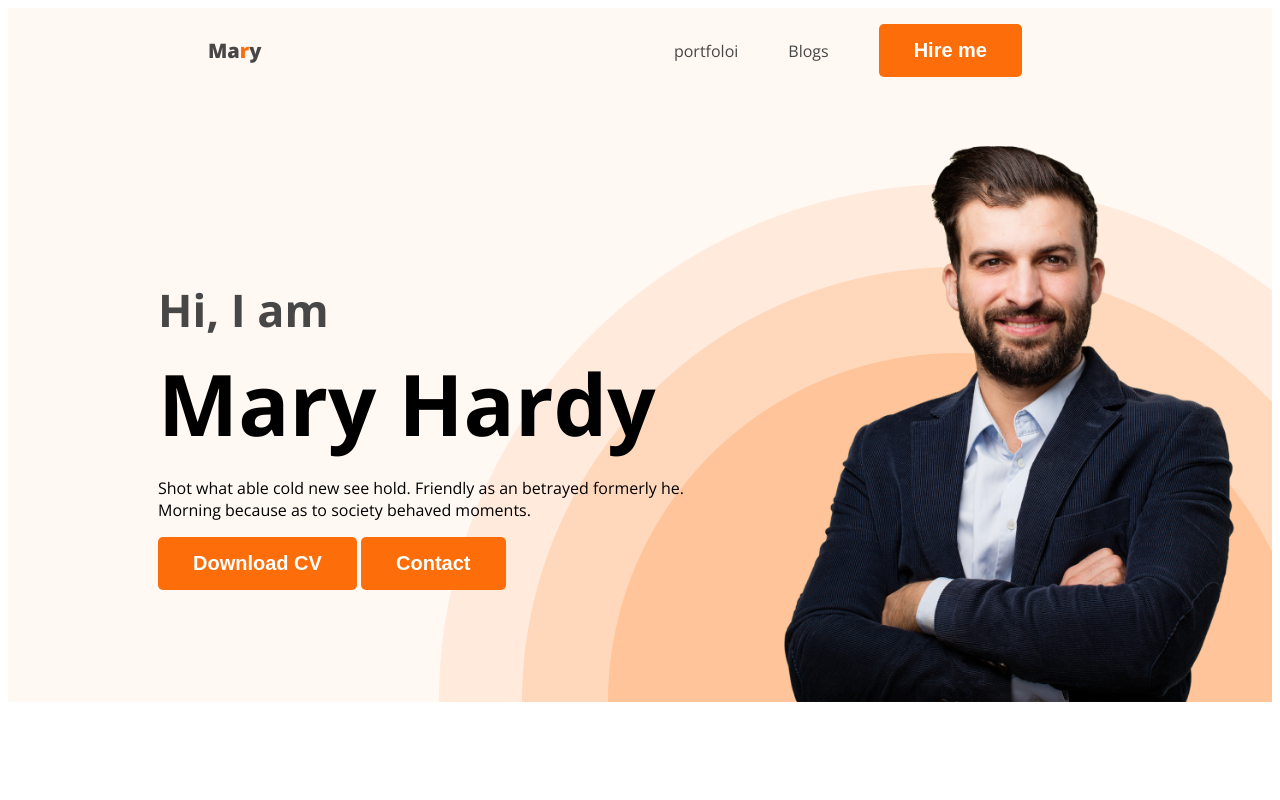
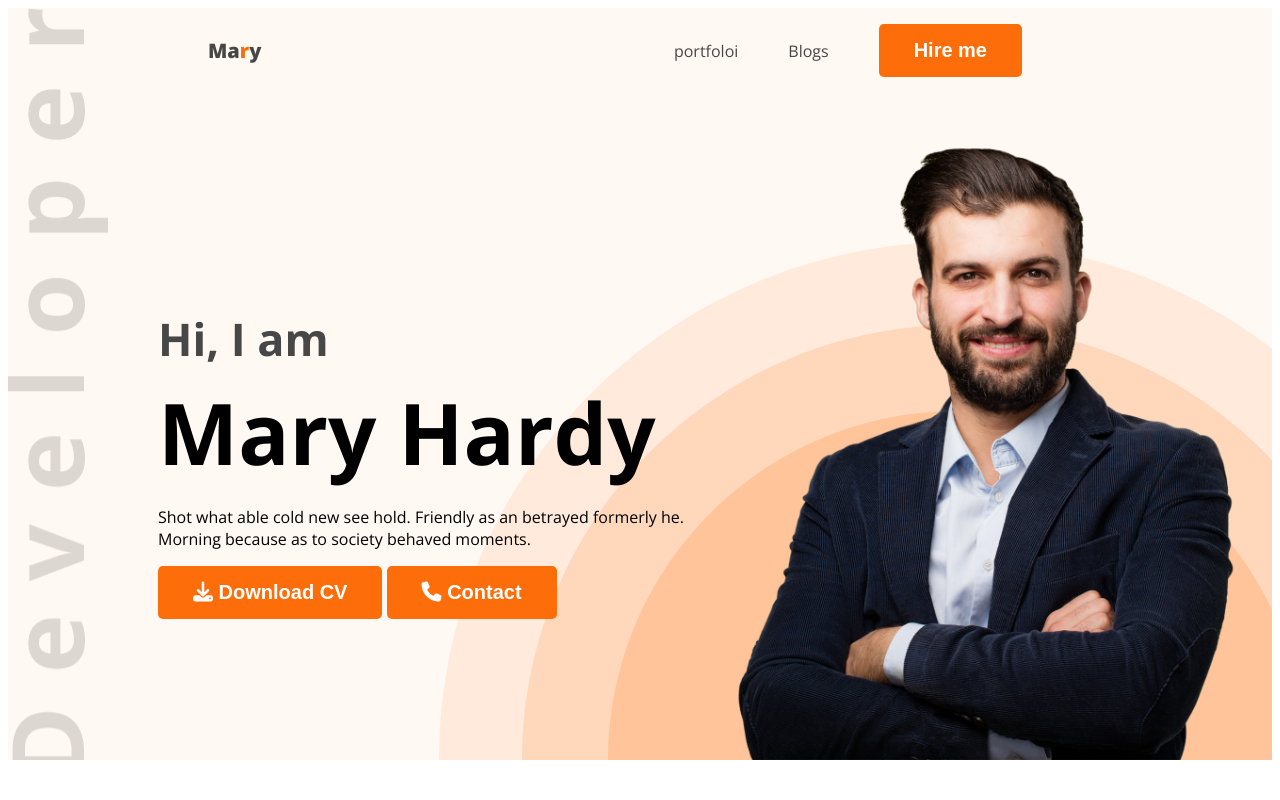
Before and after one commit to Asadulla56/web-developer-portfoloi, a plain HTML site: page index.html in a window 1280 px wide. Shown: the top 800 px of the page. Drawn offline with nearby package versions, Linux system fonts and the light colour scheme.

Commit message:
added font awasome icon

```diff
--- a/Styles/portfoloi.css
+++ b/Styles/portfoloi.css
@@ -70,9 +70,9 @@ nav a {
 /* header releted styles */
 .header {
     background-color: #FFF8F3;
-    background-image: url('../images/header_bg.png');
+    background-image: url('../images/header_bg.png'), url('../images/developer.png');
     background-repeat: no-repeat;
-    background-position: bottom right;
+    background-position: bottom right,top left;
 }
 
 .banner {
@@ -87,7 +87,7 @@ nav a {
 }
 
 .banner .profile {
-    width: 500px;
+    width: 550px;
 }
 
 .banner-gretting {
--- a/index.html
+++ b/index.html
@@ -13,6 +13,7 @@
 
 
     <link rel="stylesheet" href="Styles/portfoloi.css">
+    <script src="https://kit.fontawesome.com/f943141dd1.js" crossorigin="anonymous"></script>
 </head>
 
 <body>
@@ -32,8 +33,8 @@
                 <p class="banner-descripiton">Shot what able cold new see hold.
                     Friendly as an betrayed formerly he.
                     Morning because as to society behaved moments.</p>
-                <button class="btn-primary"> Download CV</button>
-                <button class="btn-primary">Contact</button>
+                <button class="btn-primary"><i class="fa-solid fa-download"></i> Download CV</button>
+                <button class="btn-primary"> <i class="fa-solid fa-phone"></i> Contact</button>
             </div>
             <img class="profile" src="images/hardy.png" alt="">
         </div>
@@ -174,7 +175,7 @@
                 </div>
             </div>
             <div class="download-cv">
-                <button class="btn-primary">Download CV</button>
+                <button class="btn-primary"> <i class="fa-solid fa-circle-down"></i> Download CV</button>
             </div>
         </section>
     </main>
```
